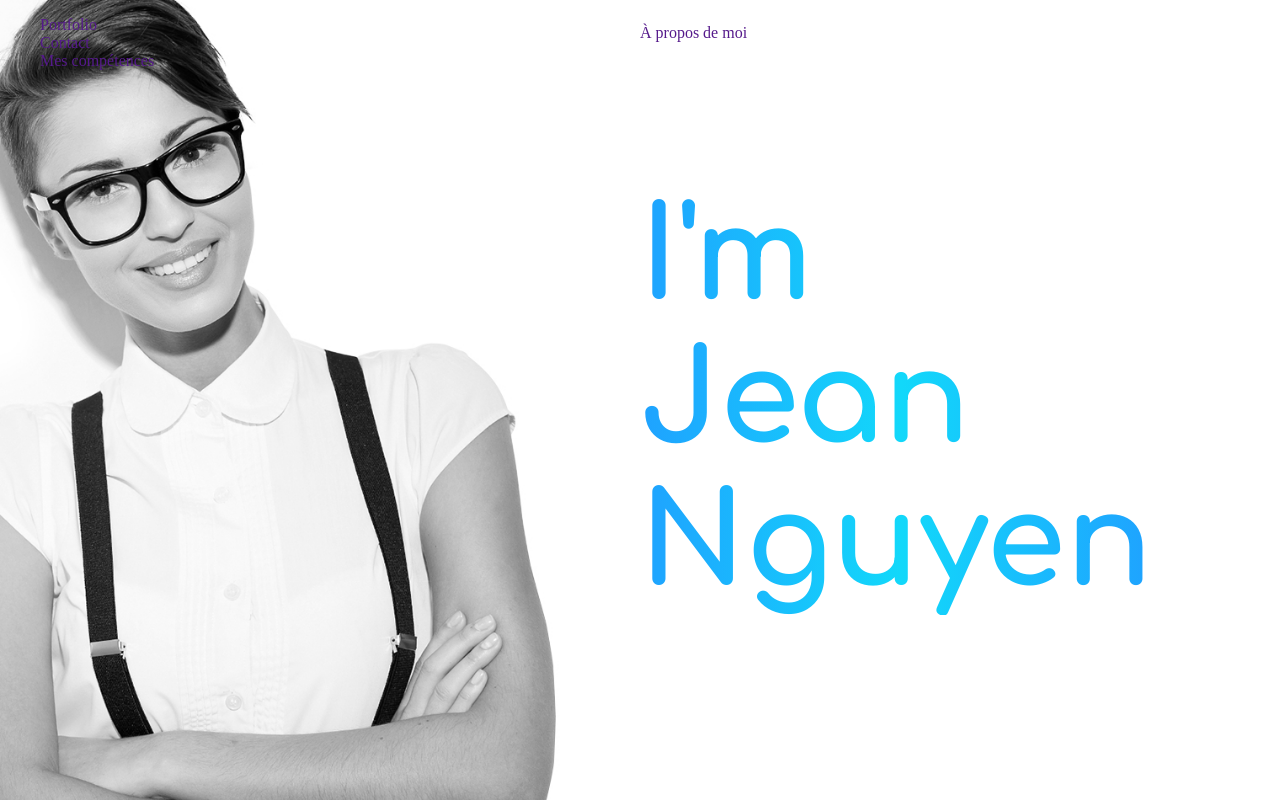
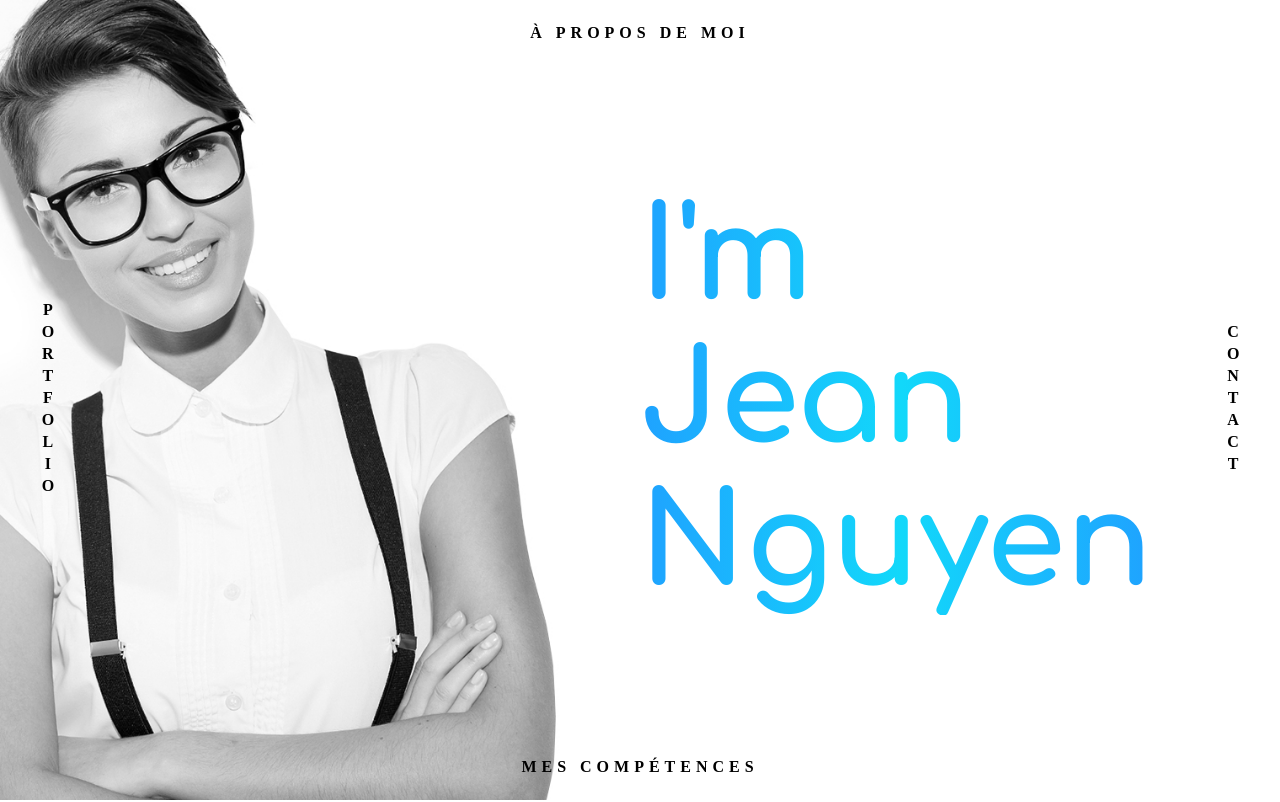
Before and after one commit to jibenight/Jean-portfolio, a plain HTML site: page index.html in a window 1280 px wide. Shown: the top 802 px of the page. Drawn offline with Linux system fonts and the light colour scheme.

Commit message:
design new menu in fixed position

```diff
--- a/index.html
+++ b/index.html
@@ -14,12 +14,10 @@
   <body>
     <header>
       <nav>
-        <ul>
-          <li><a href="">À propos de moi</a></li>
-          <li><a href="">Portfolio</a></li>
-          <li><a href="">Contact</a></li>
-          <li><a href="">Mes compétences</a></li>
-        </ul>
+          <a href="">À propos de moi</a>
+          <a href="">Portfolio</a></li>
+          <a href="">Contact</a></li>
+          <a href="">Mes compétences</a>
         <img src="./images/plus-64.png" alt="" />
       </nav>
     </header>
--- a/styles/styles.css
+++ b/styles/styles.css
@@ -84,7 +84,7 @@ main {
 }
 
 h1 {
-  font-weight: 700;
+  font-weight: bolder;
   font-size: 8rem;
   margin: 0;
   padding: 0;
@@ -136,15 +136,58 @@ header {
   top: 0;
 }
 
-header nav ul li:nth-child(1) {
+header nav {
+}
+
+header nav a {
+  text-transform: uppercase;
+  letter-spacing: 5px;
+  color: #000;
+  font-weight: bold;
+}
+
+header nav a:nth-child(1) {
   position: fixed;
   top: 3%;
-  left: 50%;
+  left: 0;
   transform: translateY(-50%, -50%);
+  width: 100%;
+  text-align: center;
+}
+
+header nav a:nth-child(2) {
+  position: fixed;
+  top: 0;
+  left: 3%;
+  transform: translateX(-50%, -50%);
+  text-orientation: upright;
+  writing-mode: vertical-lr;
+  height: 100%;
+  text-align: center;
+}
+
+header nav a:nth-child(3) {
+  position: fixed;
+  top: 0;
+  right: 3%;
+  transform: translateX(-50%, -50%);
+  text-orientation: upright;
+  writing-mode: vertical-lr;
+  height: 100%;
+  text-align: center;
+}
+
+header nav a:nth-child(4) {
+  position: fixed;
+  bottom: 3%;
+  left: 0;
+  transform: translateY(-50%, -50%);
+  width: 100%;
+  text-align: center;
 }
 
 header .left,
-img {
+header nav img {
   display: none;
 }
 
@@ -572,13 +615,6 @@ textarea:focus {
   font-size: 1.5rem;
 }
 
-/* section#aboutMe {
-  display: none;
-}
-section#home {
-  display: none;
-} */
-
 /* style footer  */
 footer {
   background-color: #f5f5f5;
@@ -603,3 +639,27 @@ footer li {
 footer li a {
   color: #1fa2ff;
 }
+
+/* header {
+  display: none;
+} */
+
+/* section#home {
+  display: none;
+} */
+
+section#aboutMe {
+  display: none;
+}
+
+section#portfolio {
+  display: none;
+}
+
+section#contact {
+  display: none;
+}
+
+footer {
+  display: none;
+}
```
